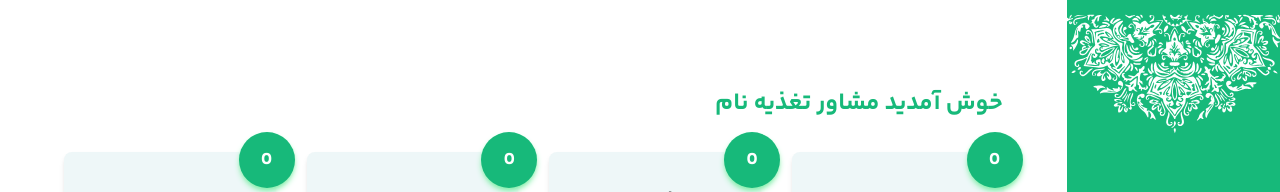
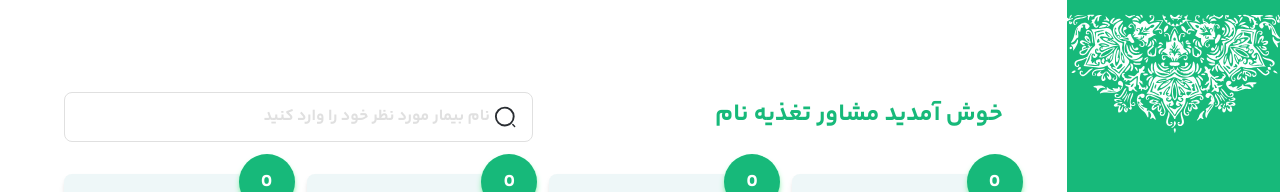
Before and after one commit to ParsaBordbar/Healthcare_Diet, a Next.js app in the folder client/: page /admin/panel in a window 1280 px wide. Shown: the top 192 px of the page. Built offline with nearby package versions, Linux system fonts and the light colour scheme; no server answers.

Commit message:
Add search bar into welcome box in admin panel

```diff
--- a/client/src/components/AdminComponents/WelcomeBox/index.tsx
+++ b/client/src/components/AdminComponents/WelcomeBox/index.tsx
@@ -1,12 +1,22 @@
-import { WelcomeBoxType } from '@/types'
-import React from 'react'
-
-function WelcomeBox({doctorName}: WelcomeBoxType) {
+'use client'
+import MainInput from "@/components/MainInput";
+import { WelcomeBoxType } from "@/types";
+import React from "react";
+import SearchIcon from "/public/svg/search-normal.svg";
+function WelcomeBox({ doctorName }: WelcomeBoxType) {
   return (
-    <div className='flex justify-start w-full'>
-        <h1 className='text-[var(--new-green)] text-2xl font-semibold  '>خوش آمدید  مشاور تغذیه {doctorName} </h1>
+    <div className="flex items-center justify-between w-full">
+      <h1 className="text-[var(--new-green)] text-2xl font-semibold  ">
+        خوش آمدید مشاور تغذیه {doctorName}{" "}
+      </h1>
+      <MainInput
+        iconFirst={SearchIcon}
+        parentClassName="!w-1/2 "
+        type="search"
+        placeholder="نام بیمار مورد نظر خود را وارد کنید"
+      />
     </div>
-  )
+  );
 }
 
-export default WelcomeBox
+export default WelcomeBox;
```
